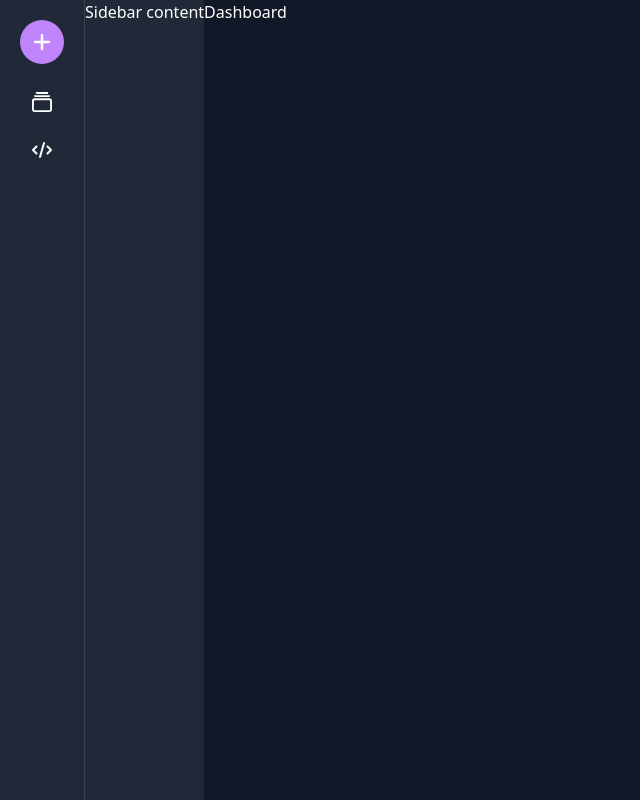
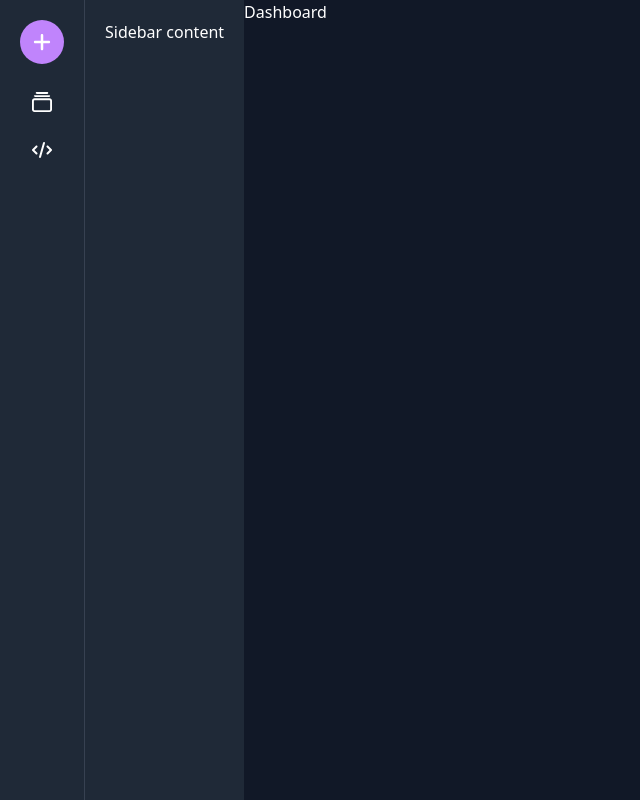
Before and after one commit to BrentWMiller/code-storage, a Next.js app: page / in a window 1280 px wide. Shown: the whole page, without its empty margins (0-640 px from the left). Built offline with nearby package versions, Linux system fonts and the light colour scheme.

Commit message:
💄 adds padding to sidebar content

```diff
--- a/src/components/global/Sidebar.tsx
+++ b/src/components/global/Sidebar.tsx
@@ -10,7 +10,7 @@ const Sidebar = (props: Props) => {
     <div className='flex h-full bg-gray-800 divide-x divide-gray-700'>
       <Navigation />
 
-      <div>Sidebar content</div>
+      <div className='p-5'>Sidebar content</div>
     </div>
   );
 };
```
